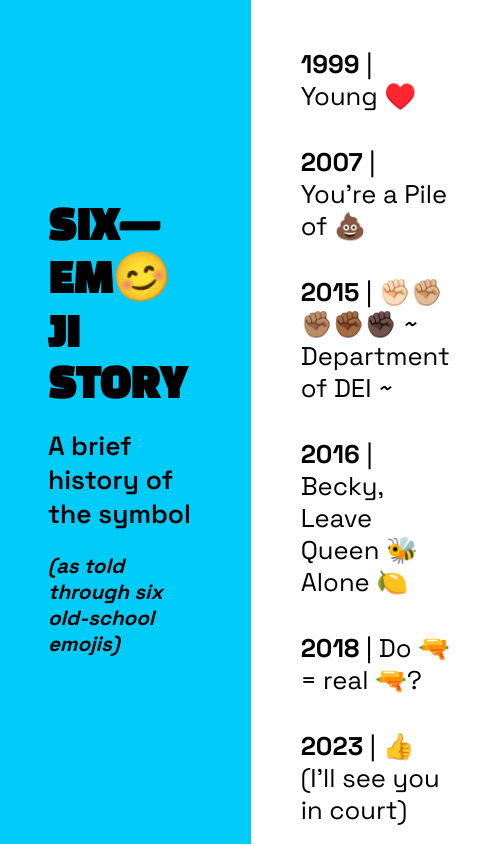
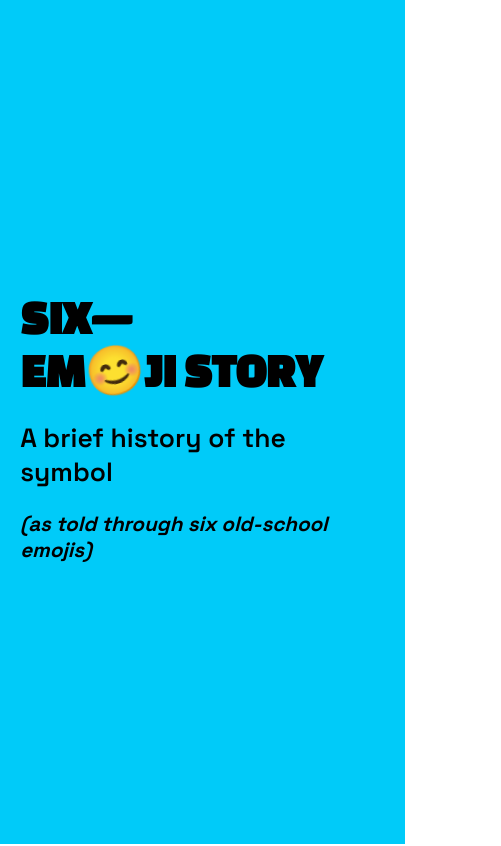
Before and after one commit to divya-mehra/sixemojistory, a React (Vite) app: page / in a window 390 px wide. Shown: the top 846 px of the page, 501 px wide, since content can reach past the window. Built offline with nearby package versions, Linux system fonts and the light colour scheme; a web font is replaced by a local one.

Commit message:
make start panels responsive

```diff
--- a/src/App.css
+++ b/src/App.css
@@ -6,6 +6,7 @@ body,
 html {
   margin: 0;
   padding: 0;
+  box-sizing: border-box;
 }
 
 :root {
--- a/src/App.jsx
+++ b/src/App.jsx
@@ -97,10 +97,10 @@ function App() {
         <Grid>
           {/* first start section */}
           <Grid container id="LearnStory">
-            <Grid item xs={6}>
+            <Grid item xs={12} md={6}>
               <StartPanelLeft />
             </Grid>
-            <Grid item xs={6}>
+            <Grid item xs={12} md={6}>
               <StartPanelRight emojis={emojis} />
             </Grid>
           </Grid>
@@ -113,10 +113,10 @@ function App() {
 
           {/* user  section */}
           <Grid container id="CreateStory">
-            <Grid item xs={6}>
+            <Grid item xs={12} md={6}>
               <UserStartPanelLeft />
             </Grid>
-            <Grid item xs={6}>
+            <Grid item xs={12} md={6}>
               <UserStartPanelRight />
             </Grid>
           </Grid>
--- a/src/panels/panel.module.css
+++ b/src/panels/panel.module.css
@@ -6,9 +6,8 @@
   flex-direction: column;
   background-color: var(--grid-start-panel-bg);
   height: 100vh;
-  padding-left: 48px;
-  padding-right: 48px;
-
+  padding-left: 5%;
+  padding-right: 5%;
 }
 
 .startPanelRight {
@@ -18,9 +17,13 @@
   flex-direction: column;
   justify-content: center;
   height: 100vh;
-  padding-left: 48px;
-  padding-right: 48px;
-  width: 60%;
+  padding-left: 5%;
+  padding-right: 5%;
+  width: 100%;
+
+  @media (min-width: 768px) {
+    width: 60%; /* Take up 60% width on screens wider than 768px */
+  }
 }
 
 .chapter {
@@ -195,12 +198,16 @@
 
 .userStartPanelLeft {
   background-color: var(--grid-user-start-panel-bg);
+  padding-left: 5%;
+  padding-right: 5%;
   /* box-sizing: border-box;
   width: 50vw; */
 }
 
 .userStartPanelRight {
   background-color: var(--body-user-start-panel-bg);
+  padding-left: 5%;
+  padding-right: 5%;
   /* box-sizing: border-box;
   width: 50vw; */
 }
--- a/src/story/UserStory.jsx
+++ b/src/story/UserStory.jsx
@@ -6,10 +6,10 @@ import UserTextPanel from "../panels/text-panel/UserTextPanel";
 const UserStory = ({ isMobile }) => {
   return (
     <Grid container className={styles.userGridSection}>
-      <Grid item xs={12} sm={6}>
+      <Grid item xs={12} md={6}>
         <UserGridPanel isLight={false} />
       </Grid>
-      <Grid item xs={0} sm={6} className={styles.userTextSection}>
+      <Grid item xs={0} md={6} className={styles.userTextSection}>
         <UserTextPanel  isMobile={isMobile}/>
       </Grid>
     </Grid>
```
Also changed, not shown: 5 other files (tests, documents, lock files or other folders).
